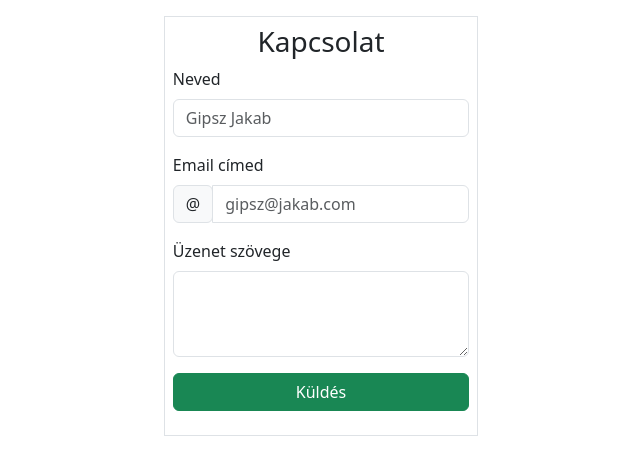
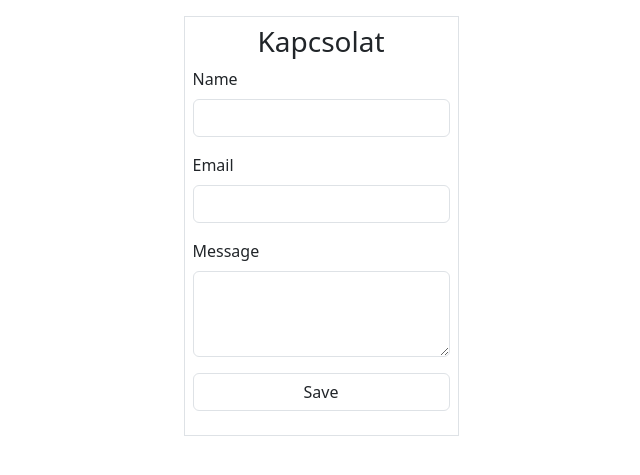
Before and after one commit to Floriian/develery_homework, a Symfony app: template templates/contacts/index.html.twig in a window 1280 px wide. Shown: the top 475 px of the page, without its empty margins (319-959 px from the left). Run offline with Twig, Linux system fonts and the light colour scheme; the template is opened without the code that fills it, so the values that code supplies are empty; form fields are guessed from the names that the template uses; style sheets or scripts are compiled from the project's sources; some libraries are stand-ins or nearby versions.

Commit message:
remove hardcoded form build form from ContactsType

```diff
--- a/templates/contacts/index.html.twig
+++ b/templates/contacts/index.html.twig
@@ -1,11 +1,8 @@
 {% extends 'base.html.twig' %}
-
-{% block title %}Contacts!
+{% block title %}Kapcsolat
 {% endblock %}
 
-
 {% block body %}
-
 	<style>
 		{
 			# helper classes #
@@ -17,35 +14,29 @@
 			width: calc(100vw - 50%);
 		}
 	</style>
+	<div class="d-flex justify-content-center w-full mt-3">
+		<div class="mw-75 border p-2">
+			<h3 class="text-center">Kapcsolat</h3>
+			{{ form_start(contactForm) }}
 
-	<div class="d-flex justify-content-center w-full mt-3">
-		<form class="mw-75 border p-2" action="{{ path('contacts') }}" methods="POST" name="contact_form">
-			<h3 class="text-center">Kapcsolat</h3>
 			<div class="mb-3">
-				<label for="name" class="form-label">Neved</label>
-				<div class="input-group">
-					<input type="text" class="form-control" placeholder="Gipsz Jakab" id="name">
-				</div>
+				{{ form_row(contactForm.name) }}
 			</div>
 
 			<div class="mb-3">
-				<label for="name" class="form-label">Email címed</label>
-				<div class="input-group">
-					<div class="input-group-prepend">
-						<span class="input-group-text" id="email_address">@</span>
-					</div>
-					<input type="email" class="form-control" placeholder="gipsz@jakab.com" id="email_address">
-				</div>
+				{{ form_row(contactForm.email) }}
 			</div>
 
 			<div class="mb-3">
-				<label for="message" class="form-label">Üzenet szövege</label>
-				<textarea class="form-control" id="message" rows="3"></textarea>
+				{{ form_row(contactForm.message, { 'attr': {
+					'rows': '3'
+				}}) }}
 			</div>
 
 			<div class="mb-3">
-				<button type="submit" class="btn btn-success w-full">Küldés</button>
+				{{ form_row(contactForm.save) }}
 			</div>
-		</form>
+			{{ form_end(contactForm) }}
+		</div>
 	</div>
-{% endblock %}
+</div>{% endblock %}
```
